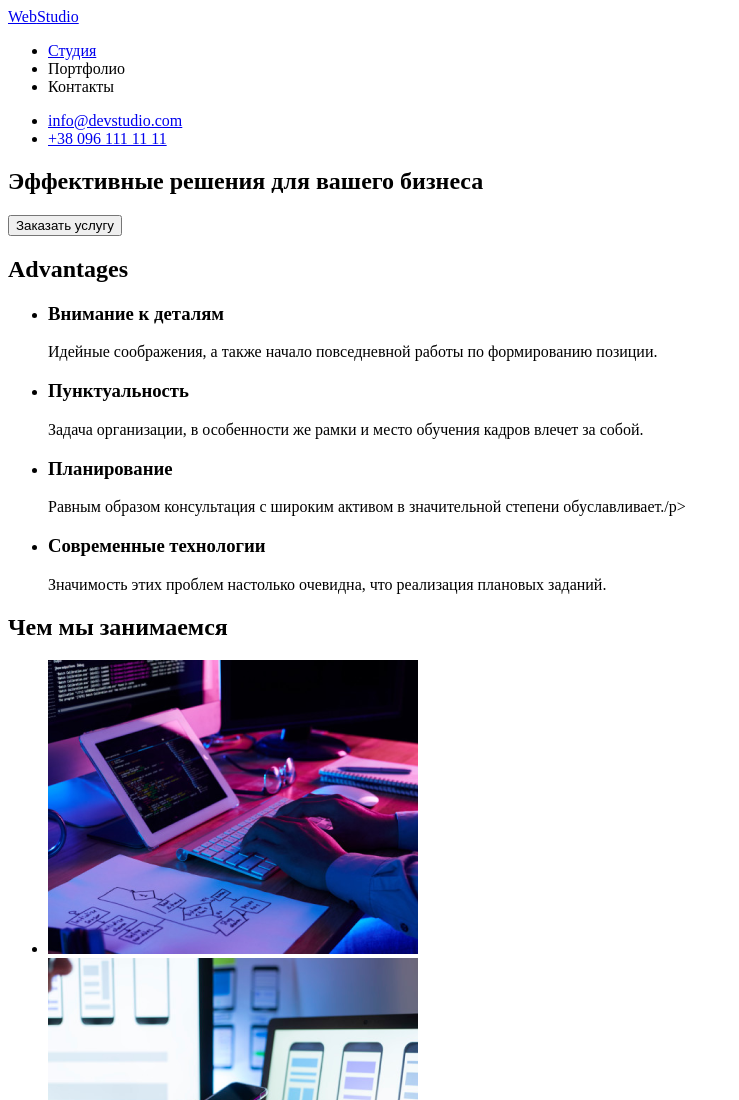
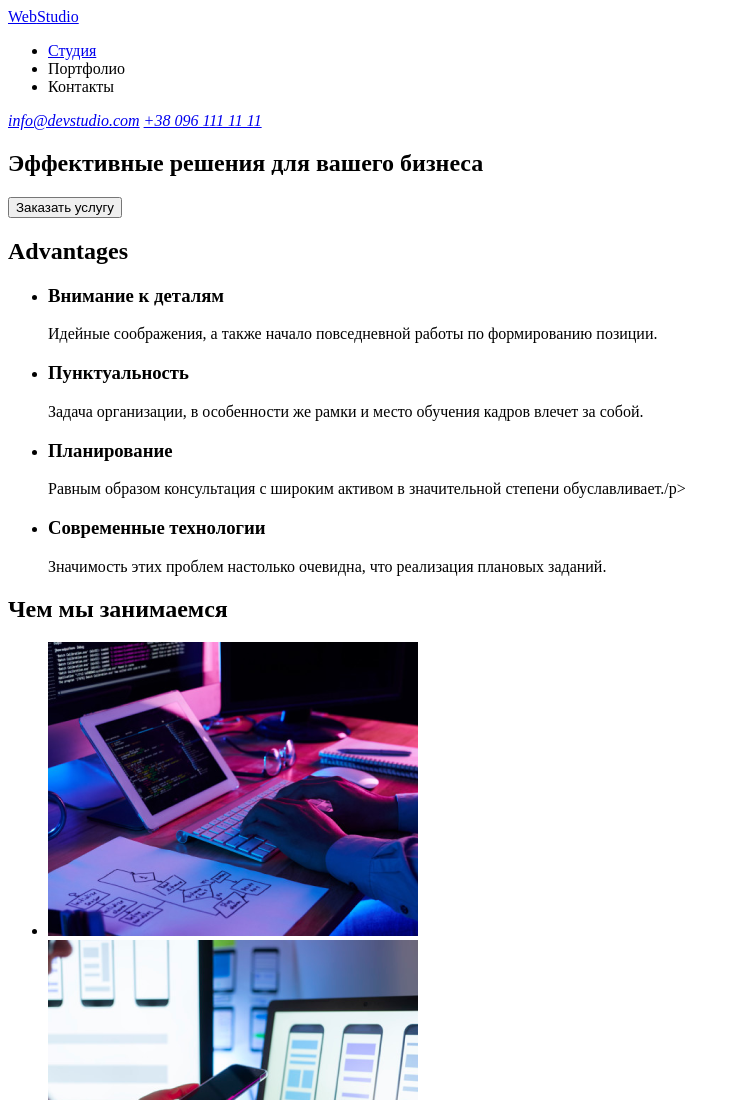
Before and after one commit to piron-johny/goit-html-css-40-dz-1, a plain HTML site: page index.html in a window 1280 px wide. Shown: the top 1100 px of the page, without its empty margins (0-739 px from the left). Drawn offline with Linux system fonts and the light colour scheme.

Commit message:
Добавляет тег address

```diff
--- a/index.html
+++ b/index.html
@@ -17,10 +17,10 @@
         <li><a href="#"></a>Контакты</li>
       </ul>
 
-      <ul>
-        <li><a href="mailto:info@devstudio.com">info@devstudio.com</a></li>
-        <li><a href="tel:+380961111111">+38 096 111 11 11</a></li>
-      </ul>
+      <address>
+        <a href="mailto:info@devstudio.com">info@devstudio.com</a>
+        <a href="tel:+380961111111">+38 096 111 11 11</a>
+      </address>
     </nav>
   </header>
   <!-- /header -->
```
